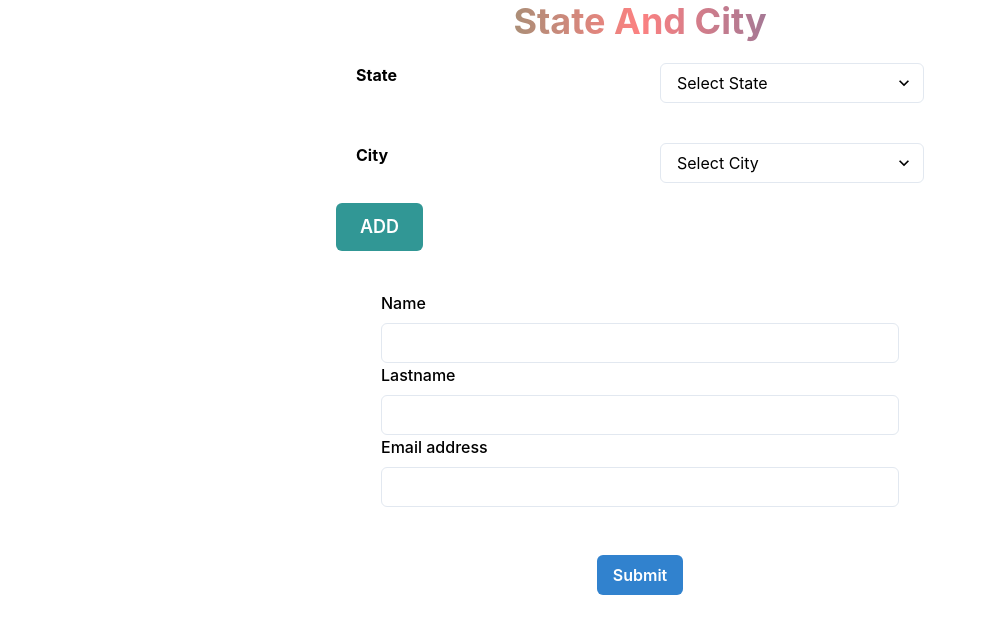
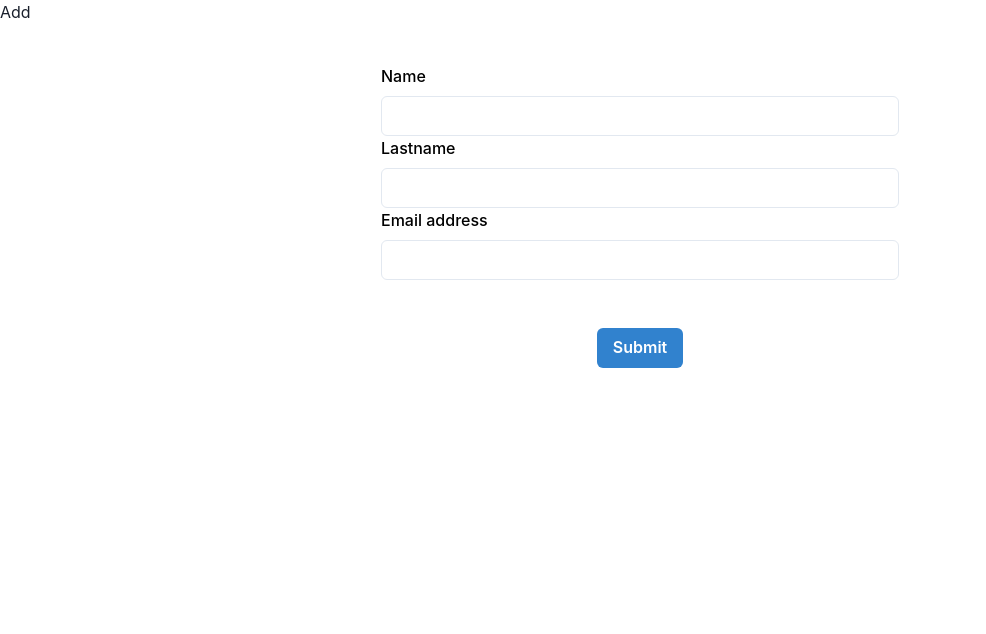
Before and after one commit to swetasrivastav/Api-Axios-Form, a React (Create React App) app: page / in a window 1280 px wide. Shown: the top 634 px of the page, without its empty margins (0-986 px from the left). Built offline with nearby package versions, Linux system fonts and the light colour scheme.

Commit message:
addremove and filtter

```diff
--- a/src/App.js
+++ b/src/App.js
@@ -3,17 +3,19 @@
 //mport SempleForm from "./Compo/SempleForm";
 //import ImageApi from "./Workspace/ImageApi";
 //import Axiospost from "./Workspace/Axiospost"
-import StateCityData from "./Servicese/StateCityData";
+//import StateCityData from "./Servicese/StateCityData";
 import { BrowserRouter, Routes, Route } from "react-router-dom";
 import Update from "./CrudOperations/Update";
 import Delete from "./CrudOperations/Delete";
 import Create from "./CrudOperations/Create";
 import Read from "./CrudOperations/Read";
+import AddRemoveInput from "./Practicefolder/AddRemoveInput";
 function App() {
   return (
     <ChakraProvider>
       <div>
-        <StateCityData />
+        <AddRemoveInput />
+        {/* <StateCityData /> */}
         <BrowserRouter>
           <Routes>
             <Route exact path="/" element={<Create />} />
--- /dev/null
+++ b/src/Practicefolder/AddRemoveInput.js
@@ -0,0 +1,38 @@
+import React, { useState } from "react";
+import { Container, Input, Button } from "@chakra-ui/react";
+const AddRemoveInput = () => {
+  const [val, setVal] = useState([]);
+
+  const handleAdd = () => {
+    const abc = [...val, []];
+    setVal(abc);
+  };
+  const handleChange = (onChangevalue, i) => {
+    const inputdata = [...val];
+    inputdata[i] = onChangevalue.target.value;
+    setVal(inputdata);
+  };
+  const handleDelete = (i) => {
+    const deleteval = [...val];
+    deleteval.splice(i, 1);
+    setVal(deleteval);
+  };
+  console.log(val, "data-");
+  return (
+    <>
+      <button onClick={handleAdd}>Add</button>
+      {val.map((data, i) => {
+        return (
+          <>
+            <Container maxW="550px" color="black" m={10}>
+              <Input valu={data} onChange={(e) => handleChange(e, i)} />
+              <Button onClick={() => handleDelete(i)}>x</Button>
+            </Container>
+          </>
+        );
+      })}
+    </>
+  );
+};
+
+export default AddRemoveInput;
```
Also changed, not shown: src/Practicefolder/Array.js (+17 -0 lines).
